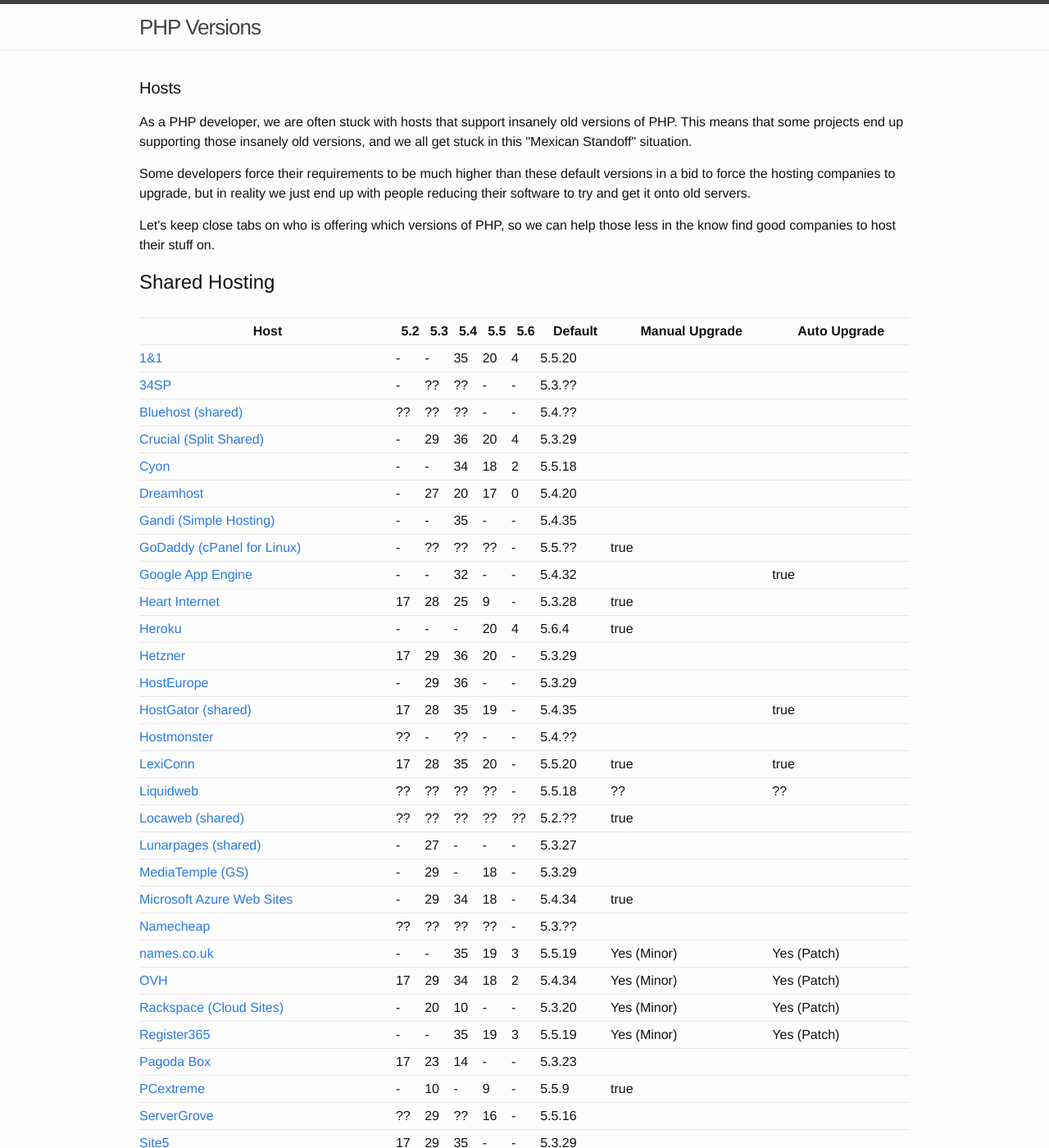
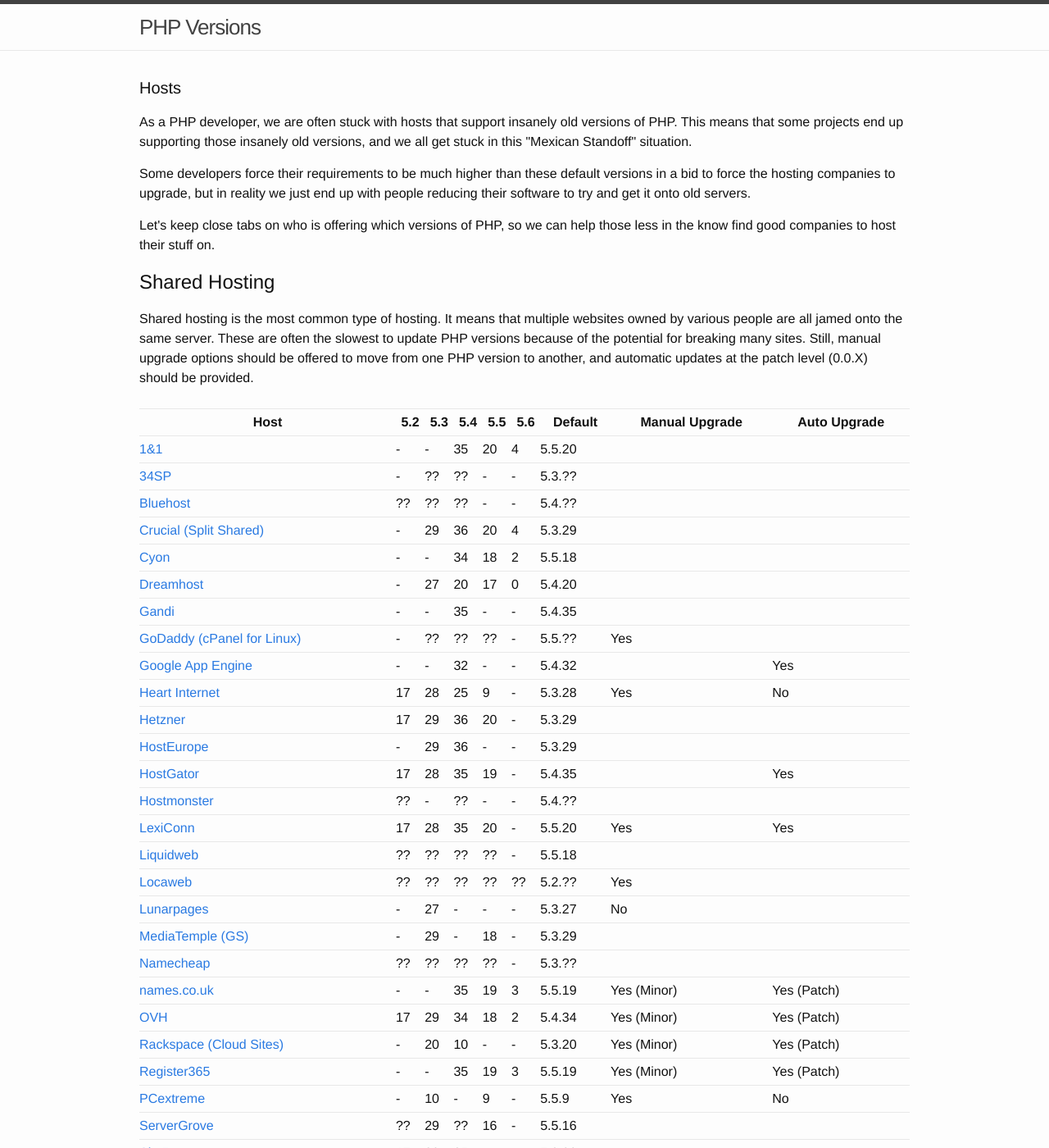
Before and after one commit to phpversions/phpversions.info, a Jekyll site: the page built from index.html, in a window 1280 px wide and 1400 px high. Shown: the whole window at 82% size. Built offline with Jekyll 4.4.1, drawn with Linux system fonts in a browser that asks for light colours; some of the changed text lies outside the part shown.

Commit message:
Split Custom and Shared hosts up.

```diff
--- /dev/null
+++ b/_data/custom_hosts.yml
@@ -0,0 +1,21 @@
+- name: "Heroku"
+  url: "https://devcenter.heroku.com/articles/php-support#php-runtimes"
+  php55: 20
+  php56: 4
+  default: 5.6.4
+  manual_update: Yes
+
+- name: "Microsoft Azure Web Sites"
+  url: "http://azure.microsoft.com/en-us/services/websites"
+  php53: 29
+  php54: 34
+  php55: 18
+  default: 5.4.34
+  manual_update: Yes
+
+- name: "Pagoda Box"
+  url: "https://pagodabox.com/"
+  php52: 17
+  php53: 23
+  php54: 14
+  default: 5.3.23
--- a/_data/hosts.yml
+++ b/_data/shared_hosts.yml
@@ -11,7 +11,7 @@
   php54: ??
   default: 5.3.??
 
-- name: "Bluehost (shared)"
+- name: "Bluehost"
   url: "http://www.bluehost.com/shared"
   php52: ??
   php53: ??
@@ -41,7 +41,7 @@
   php56: 0
   default: 5.4.20
 
-- name: "Gandi (Simple Hosting)"
+- name: "Gandi"
   url: "https://www.gandi.net/hebergement/simple?language=php&db=mysql"
   php54: 35
   default: 5.4.35
@@ -52,13 +52,13 @@
   php54: ??
   php55: ??
   default: 5.5.??
-  manual_update: Yes
+  manual_update: "Yes"
 
 - name: "Google App Engine"
   url: "https://cloud.google.com/appengine/"
   php54: 32
   default: 5.4.32
-  auto_update: Yes
+  auto_update: "Yes"
 
 - name: "Heart Internet"
   url: "https://www.heartinternet.uk/web-hosting"
@@ -67,15 +67,8 @@
   php54: 25
   php55: 9
   default: 5.3.28
-  manual_update: Yes
-  auto_update: No
-
-- name: "Heroku"
-  url: "https://devcenter.heroku.com/articles/php-support#php-runtimes"
-  php55: 20
-  php56: 4
-  default: 5.6.4
-  manual_update: Yes
+  manual_update: "Yes"
+  auto_update: "No"
 
 - name: "Hetzner"
   url: "http://www.hetzner.de"
@@ -91,14 +84,14 @@
   php54: 36
   default: 5.3.29
 
-- name: "HostGator (shared)"
+- name: "HostGator"
   url: "http://www.hostgator.com/shared"
   php52: 17
   php53: 28
   php54: 35
   php55: 19
   default: 5.4.35
-  auto_update: Yes
+  auto_update: "Yes"
 
 - name: "Hostmonster"
   url: "https://www.hostmonster.com/"
@@ -113,8 +106,8 @@
   php54: 35
   php55: 20
   default: 5.5.20
-  manual_update: Yes
-  auto_update: Yes
+  manual_update: "Yes"
+  auto_update: "Yes"
 
 - name: Liquidweb
   url: "https://www.liquidweb.com"
@@ -123,10 +116,8 @@
   php54: ??
   php55: ??
   default: 5.5.18
-  manual_update: ??
-  auto_update: ??
 
-- name: "Locaweb (shared)"
+- name: "Locaweb"
   url: "http://www.locaweb.com.br/produtos/hospedagem-de-sites/planos.html"
   php52: ??
   php53: ??
@@ -134,27 +125,19 @@
   php55: ??
   php56: ??
   default: 5.2.??
-  manual_update: Yes
+  manual_update: "Yes"
 
-- name: "Lunarpages (shared)"
+- name: "Lunarpages"
   url: "https://support.lunarpages.com/knowledge_bases/article/326?fallback=true"
   php53: 27
   default: 5.3.27
-  manual_update: No
+  manual_update: "No"
 
 - name: "MediaTemple (GS)"
   url: "http://mediatemple.net/webhosting/shared/"
   php53: 29
   php55: 18
   default: 5.3.29
-
-- name: "Microsoft Azure Web Sites"
-  url: "http://azure.microsoft.com/en-us/services/websites"
-  php53: 29
-  php54: 34
-  php55: 18
-  default: 5.4.34
-  manual_update: Yes
 
 - name: "Namecheap"
   url: "https://www.namecheap.com/hosting/shared.aspx"
@@ -170,8 +153,8 @@
   php55: 19
   php56: 3
   default: 5.5.19
-  manual_update: Yes (Minor)
-  auto_update: Yes (Patch)
+  manual_update: "Yes (Minor)"
+  auto_update: "Yes (Patch)"
 
 - name: "OVH"
   url: "https://www.ovh.ie/web-hosting/"
@@ -181,16 +164,16 @@
   php55: 18
   php56: 2
   default: 5.4.34
-  manual_update: Yes (Minor)
-  auto_update: Yes (Patch)
+  manual_update: "Yes (Minor)"
+  auto_update: "Yes (Patch)"
 
 - name: "Rackspace (Cloud Sites)"
   url: "http://www.rackspace.com/cloud/sites"
   php53: 20
   php54: 10
   default: 5.3.20
-  manual_update: Yes (Minor)
-  auto_update: Yes (Patch)
+  manual_update: "Yes (Minor)"
+  auto_update: "Yes (Patch)"
 
 - name: "Register365"
   url: "https://www.register365.com/web-hosting/"
@@ -198,23 +181,16 @@
   php55: 19
   php56: 3
   default: 5.5.19
-  manual_update: Yes (Minor)
-  auto_update: Yes (Patch)
-
-- name: "Pagoda Box"
-  url: "https://pagodabox.com/"
-  php52: 17
-  php53: 23
-  php54: 14
-  default: 5.3.23
+  manual_update: "Yes (Minor)"
+  auto_update: "Yes (Patch)"
 
 - name: "PCextreme"
   url: "https://www.pcextreme.nl/en/webhosting/classic"
   php53: 10
   php55: 9
   default: 5.5.9
-  manual_update: Yes
-  auto_update: No
+  manual_update: "Yes"
+  auto_update: "No"
 
 - name: "ServerGrove"
   url: "http://servergrove.com/sharedhosting"
@@ -238,7 +214,7 @@
   php56: 2
   default: 5.3.29
 
-- name: "VidaHost (Shared Cloud)"
+- name: "VidaHost"
   url: "https://www.vidahost.com/cloud-web-hosting"
   php52: 6
   php53: 28
--- a/index.html
+++ b/index.html
@@ -14,6 +14,11 @@ layout: default
 
   <h2>Shared Hosting</h2>
 
+  <p>Shared hosting is the most common type of hosting. It means that multiple websites owned by various
+  people are all jamed onto the same server. These are often the slowest to update PHP versions because
+  of the potential for breaking many sites. Still, manual upgrade options should be offered to move
+  from one PHP version to another, and automatic updates at the patch level (0.0.X) should be provided.</p>
+
   <table>
     <thead>
       <tr>
@@ -29,7 +34,7 @@ layout: default
       </tr>
     </thead>
     <tbody>
-    {% for host in site.data.hosts %}
+    {% for host in site.data.shared_hosts %}
       <tr>
         <td><a href="{{ host.url }}">{{ host.name }}</a></td>
         <td>{% if host.php52 %}{{ host.php52 }}{% else %}-{% endif %}</td>
@@ -44,4 +49,33 @@ layout: default
     {% endfor %}
     </tbody>
   </table>
+
+  <h2>Custom Hosting</h2>
+
+  <table>
+    <thead>
+      <tr>
+        <th>Host</th>
+        <th>5.2</th>
+        <th>5.3</th>
+        <th>5.4</th>
+        <th>5.5</th>
+        <th>5.6</th>
+        <th>Default</th>
+      </tr>
+    </thead>
+    <tbody>
+    {% for host in site.data.custom_hosts %}
+      <tr>
+        <td><a href="{{ host.url }}">{{ host.name }}</a></td>
+        <td>{% if host.php52 %}{{ host.php52 }}{% else %}-{% endif %}</td>
+        <td>{% if host.php53 %}{{ host.php53 }}{% else %}-{% endif %}</td>
+        <td>{% if host.php54 %}{{ host.php54 }}{% else %}-{% endif %}</td>
+        <td>{% if host.php55 %}{{ host.php55 }}{% else %}-{% endif %}</td>
+        <td>{% if host.php56 %}{{ host.php56 }}{% else %}-{% endif %}</td>
+        <td>{% if host.default %}{{ host.default }}{% else %}<em>???</em>{% endif %}</td>
+      </tr>
+    {% endfor %}
+    </tbody>
+  </table>
 </div>
```
